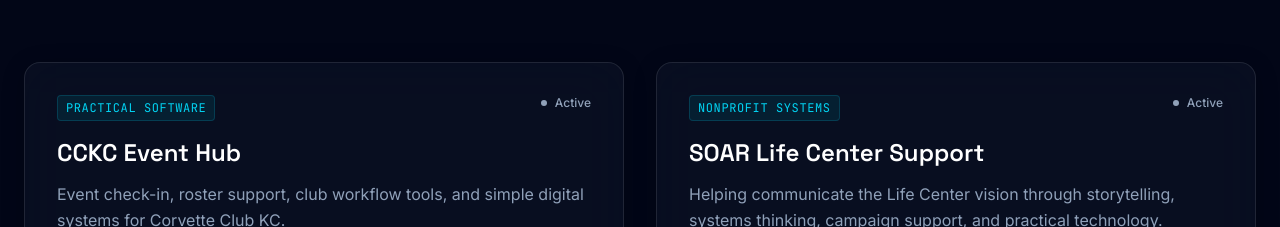
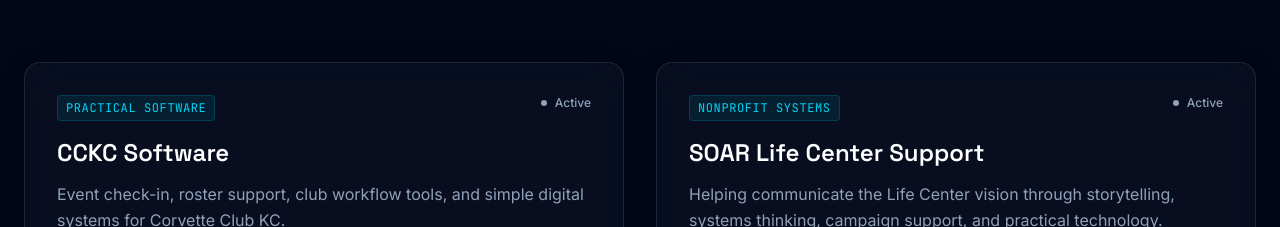
Before and after one commit to SmartReflectionsKC/jimlucke-webpage, a React (Vite) app: page / in a window 1280 px wide. Shown: the part 1502-1729 px from the top of the page. Built offline with nearby package versions, Linux system fonts and the light colour scheme.

Commit message:
refactor(content): update project title and gallery images
Renamed "CCKC Event Hub" to "CCKC Software" and updated photography asset references to current files.

```diff
--- a/src/data/siteContent.ts
+++ b/src/data/siteContent.ts
@@ -24,7 +24,7 @@
   ],
   projects: [
     {
-      title: "CCKC Event Hub",
+      title: "CCKC Software",
       category: "Practical Software",
       description: "Event check-in, roster support, club workflow tools, and simple digital systems for Corvette Club KC.",
       tags: ["React", "Events", "Club Tools", "Workflow"],
@@ -70,11 +70,11 @@
     }
   ],
   photography: [
-    { title: "Abandoned America", image: "/images/photography/abandoned-building.jpg" },
-    { title: "Graffiti & Walls That Talk", image: "/images/photography/graffiti-story.jpg" },
-    { title: "Corvette Culture", image: "/images/photography/corvette-event.jpg" },
+    { title: "Abandoned America", image: "/images/photography/abandon-house.jpeg" },
+    { title: "Graffiti & Walls That Talk", image: "/images/photography/blm-matters.jpeg" },
+    { title: "Corvette Culture", image: "/images/photography/bw-69-side.jpg" },
     { title: "Community Moments", image: "/images/photography/community-moment.jpg" },
-    { title: "Travel Through a Lens", image: "/images/photography/travel-detail.jpg" },
+    { title: "Travel Through a Lens", image: "/images/photography/newzeland.jpeg" },
     { title: "Light, Texture & Detail", image: "/images/photography/texture-light.jpg" }
   ],
   fieldNotes: [
```
